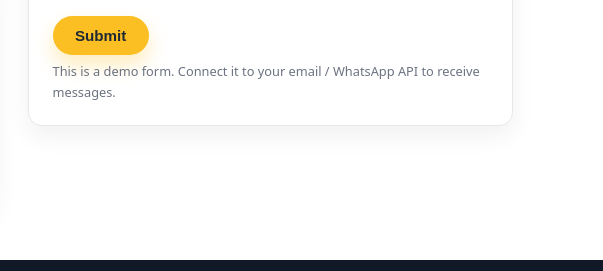
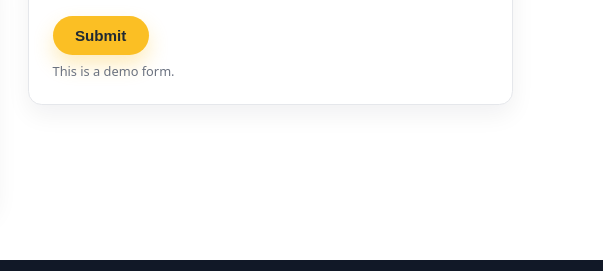
Before and after one commit to Rocky-1018/SrinivasaCommunications, a plain HTML site: page index.html in a window 1280 px wide. Shown: the part 3241-3512 px from the top of the page, 677-1280 px from the left. Drawn offline with Linux system fonts and the light colour scheme.

Commit message:
Remove API connection note from demo form

```diff
--- a/index.html
+++ b/index.html
@@ -302,7 +302,7 @@
           <textarea rows="4" placeholder="Your message / service required" required></textarea>
           <button type="submit" class="btn-primary">Submit</button>
           <p class="form-note">
-            This is a demo form. Connect it to your email / WhatsApp API to receive messages.
+            This is a demo form.
           </p>
         </form>
       </div>
```
